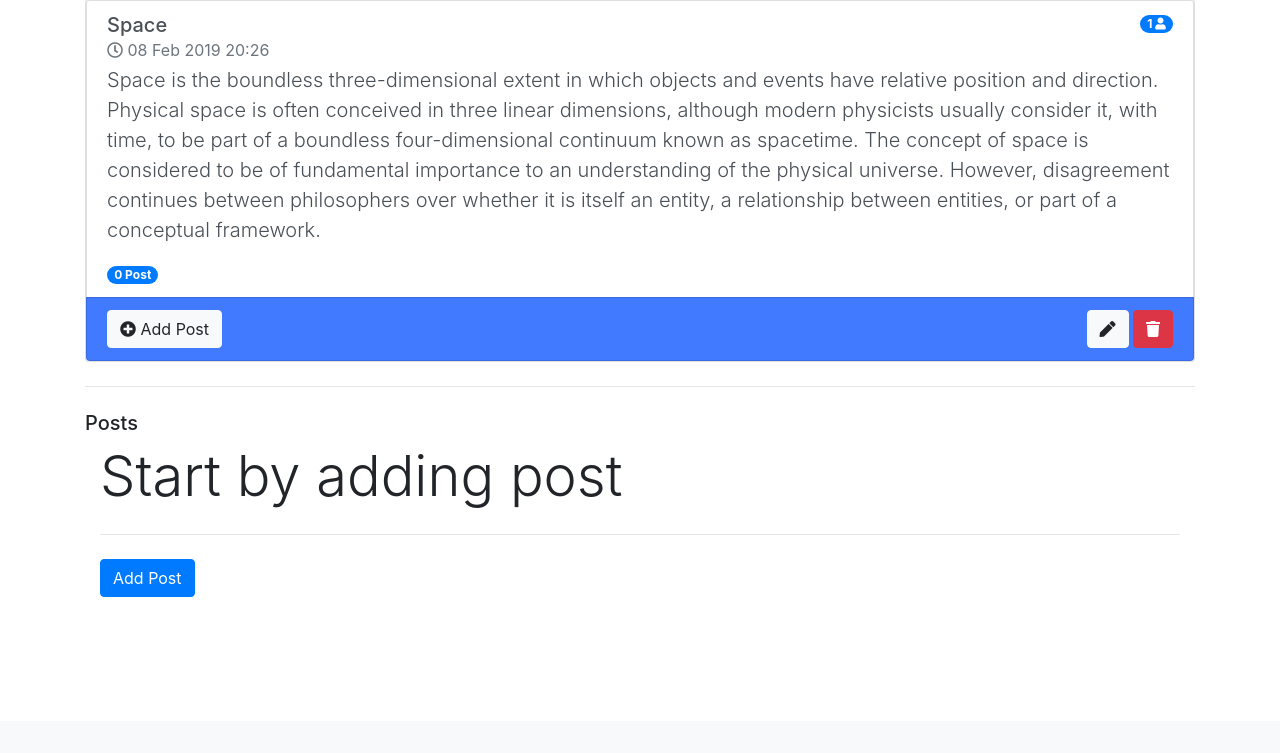
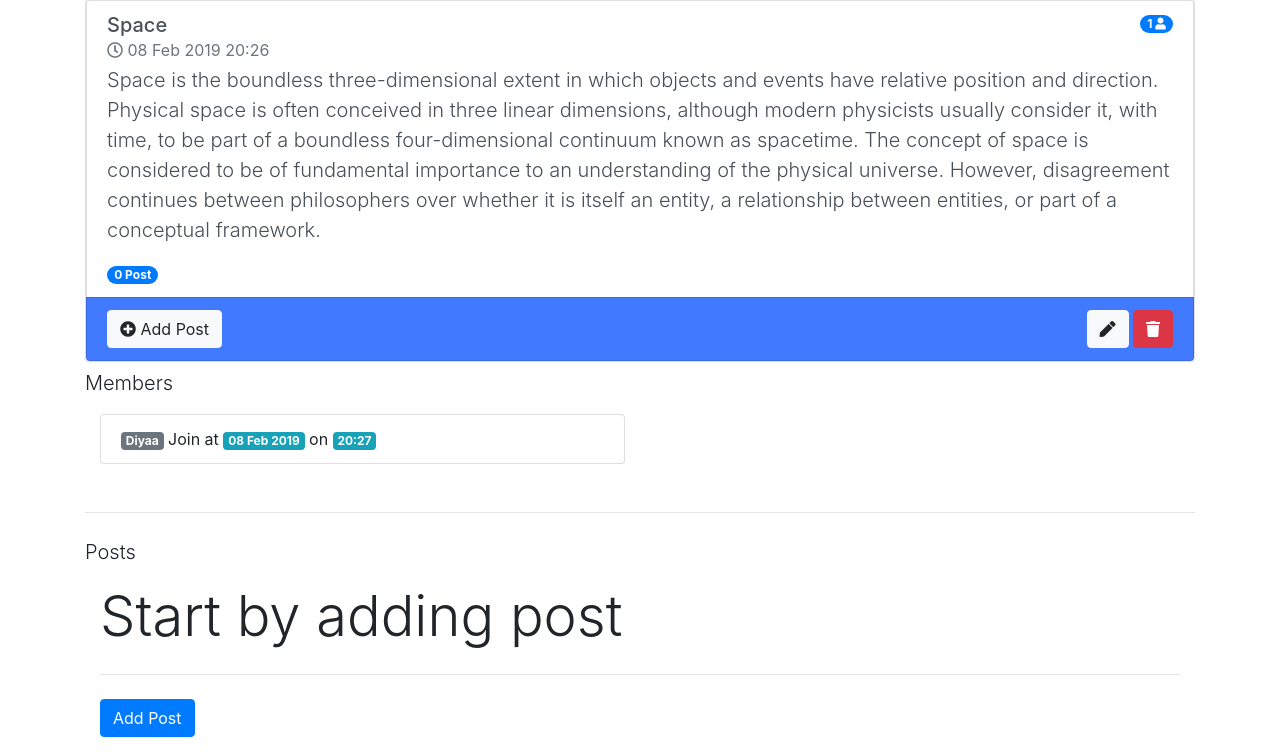
Before and after one commit to Diyaa-Gubarah/Blogger, a Django app: a page that uses group/templates/group/group_detail.html in a window 1280 px wide. Shown: the part 79-832 px from the top of the page. Before the commit the page ends 676 px from the top, so only its background shows below. Run offline with Django 3.2, Linux system fonts and the light colour scheme; a user stored in the database is signed in; data comes from the database, SQL or seed files in the repository; both versions use the stored data as it was after the commit; data that the repository does not hold is empty; some libraries are stand-ins or nearby versions.

Commit message:
add context
add more context to Group & Post details view

```diff
--- a/group/models.py
+++ b/group/models.py
@@ -53,7 +53,7 @@ class Membership(models.Model):
         User, related_name='group_member', on_delete=models.CASCADE)
     group = models.ForeignKey(
         Group, related_name="memberships", on_delete=models.CASCADE)
-    date_joined = models.DateField(auto_now=True)
+    date_joined = models.DateTimeField(auto_now=True)
 
     def __str__(self):
         return '{} who is member in {}'.format(self.user.username,self.group.name)
--- a/group/templates/group/group_detail.html
+++ b/group/templates/group/group_detail.html
@@ -8,7 +8,7 @@
         </small>
       </h5>
       <p class="h6">
-         <span class="badge badge-primary badge-pill">{{group.members.count}} <i class="fas fa-user"></i></span>
+        <span class="badge badge-primary badge-pill">{{group.members.count}} <i class="fas fa-user"></i></span>
       </p>
     </div>
     <p class="lead">{{group.description}}</p>
@@ -24,8 +24,33 @@
     </div>
   </li>
 </div>
+
+<p class="lead">Members</p>
+<div class="container">
+  <div class="row">
+    {% for member in group_members %}
+    <div class="col-lg-6 mb-4">
+
+      <li class="list-group-item">
+        <span class="badge badge-secondary">{{member.user.username|title}}
+        </span>
+         Join at
+        <span class="badge badge-info">{{member.date_joined|date:"d M Y"}}
+        </span>
+        on
+        <span class="badge badge-info">{{member.date_joined|time:"H:i"}}
+        </span>
+      </li>
+    </div>
+    {% empty %}
+    No members!
+    {% endfor %}
+  </div>
+</div>
+
+
 <hr class="my-4">
-<p class="h5">Posts</p>
+<p class="lead">Posts</p>
 <div class="container">
   <div class="row">
     {% for post in group.current_group_post %}
--- a/group/templates/group/groups.html
+++ b/group/templates/group/groups.html
@@ -4,8 +4,8 @@
 <div class="jumbotron">
   <h1 class="display-4">Welcome to Star Social Groups</h1>
   <hr class="my-4">
-  <p><strong>+Join</strong> to any group & share your post with worlds!</p>
 </div>
+
 <div class="container">
   <div class="row">
     {% for group in groups %}
@@ -35,7 +35,7 @@
     </div>
     {% empty %}
     <div class="container">
-      <p class="lead">Start adding group</p>
+      <h1 class="display-4">Start add group</h1>
       <hr class="my-4">
       <p class="lead">
         <a class="btn btn-primary" href="{% url 'group:create_group' %}" role="button">Greate Group</a>
--- a/group/views.py
+++ b/group/views.py
@@ -36,6 +36,13 @@ class GroupDelete(LoginRequiredMixin, generic.DeleteView):
 class GroupDetail(LoginRequiredMixin, generic.DetailView):
     model = Group
     queryset = Group.objects.all()
+
+    def get_context_data(self, **kwargs):
+        # Call the base implementation first to get a context
+        context = super(GroupDetail, self).get_context_data(**kwargs)
+        # Add in a QuerySet of all the books
+        context['group_members'] = Membership.objects.filter(group__slug=self.kwargs.get("slug")).order_by('-date_joined')
+        return context
 
 
 class JoinGroup(LoginRequiredMixin, generic.RedirectView):
--- a/static/css/master.css
+++ b/static/css/master.css
@@ -3,6 +3,14 @@
 }
 
 .btn-link {
+  color: white;
+}
+
+.interacting-users:hover {
+  text-decoration: none;
+  color: white;
+}
+.interacting-users {
   color: white;
 }
 
```
Also changed, not shown: post/templates/post/post_detail.html (+18 -3 lines), post/templates/post/posts.html (+4 -7 lines), post/views.py (+8 -0 lines), db.sqlite3, group/migrations/0008_auto_20190208_1910.py (added), 4 other files.
